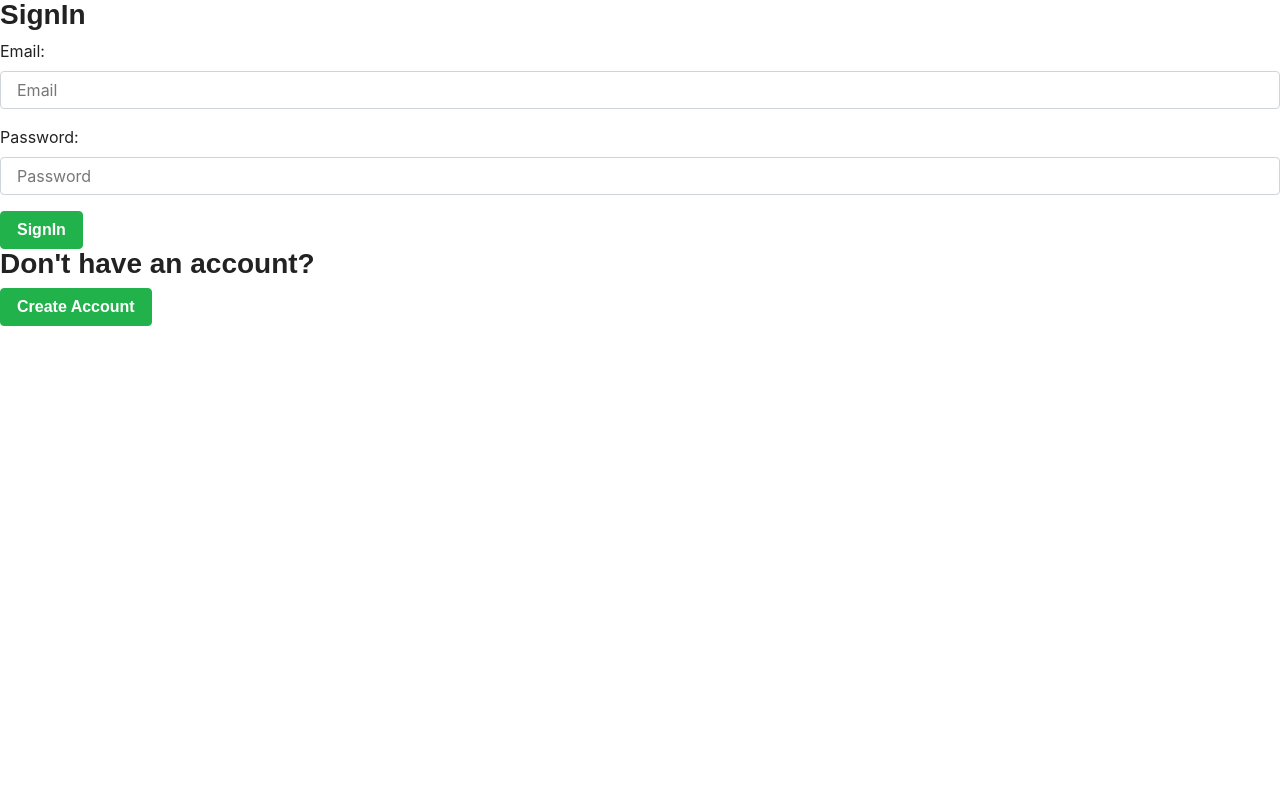
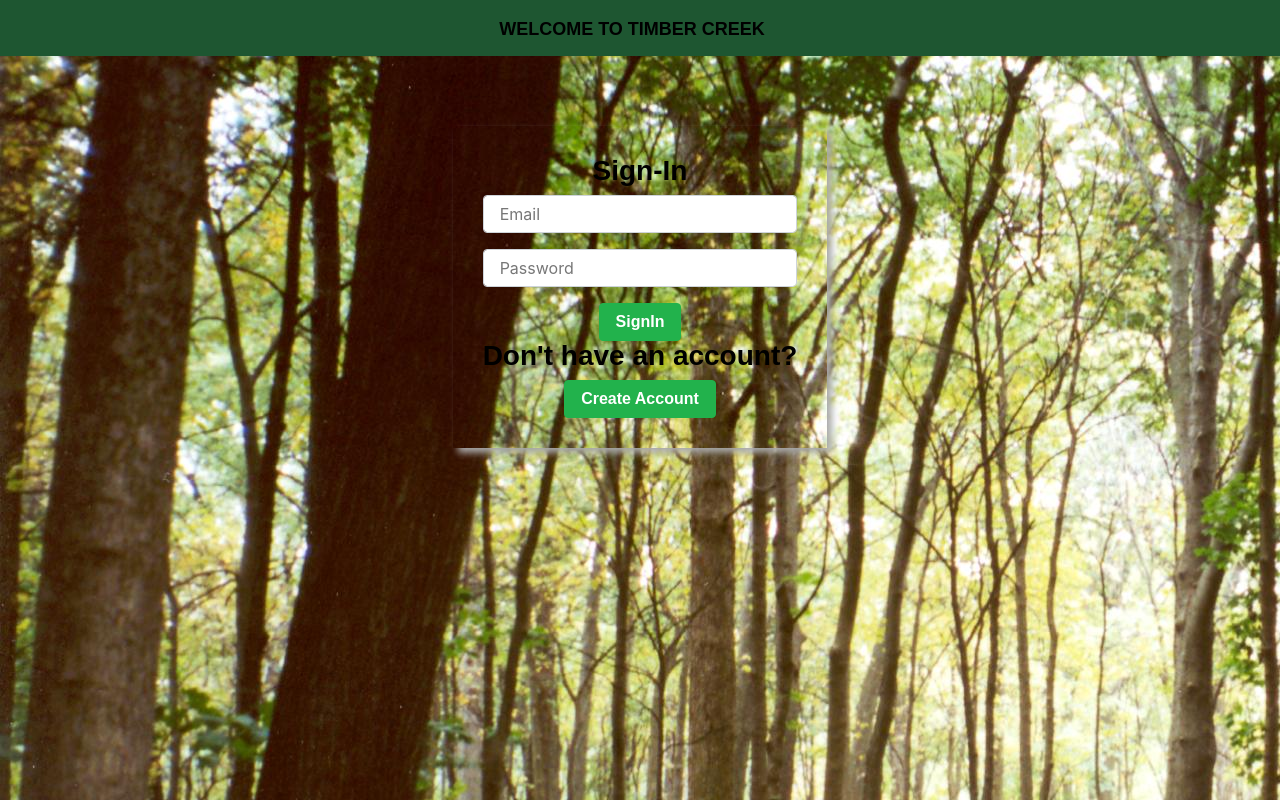
Before and after one commit to manhatten331/Apartment-Portal, a React (Create React App) app in the folder client/: page / in a window 1280 px wide. Built offline with nearby package versions, Linux system fonts and the light colour scheme; a web font is replaced by a local one.

Commit message:
Updating Front-end changes more coming soon

```diff
--- /dev/null
+++ b/client/src/assets/css/index.css
@@ -0,0 +1,16 @@
+body {
+    text-align: center;
+    color: black;
+    background-image: url(../foliage.jpg);
+    background-attachment: fixed;
+    background-repeat: repeat-x;
+    animation: 20000s infinite linear;
+}
+
+form {
+    display: inline-block;
+    box-shadow: 5px 5px 7px darkgray;
+    padding: 30px;
+    background-color: white .9;
+    margin: 70px;
+}
--- a/client/src/components/Nav/index.js
+++ b/client/src/components/Nav/index.js
@@ -1,7 +1,7 @@
 import React from "react";
 import "./style.css"
 
-function Nav() {
+export function Nav() {
     return (
         <nav className="navbar navbar-light navbar-expand-lg" style={{ backgroundColor: "#1E5631" }}>
             <a className="navbar-brand" href="/">Timber Creek</a>
@@ -23,4 +23,10 @@ function Nav() {
     )
 }
 
-export default Nav;
+export function IntroNav() {
+    return (
+        <nav className="navbar navbar-light navbar-expand-lg" style={{ backgroundColor: "#1E5631", justifyContent: "center" }}>
+            <a className="navbar-brand" href="/">Welcome to Timber Creek</a>
+        </nav>
+    )
+}
--- a/client/src/pages/Login.js
+++ b/client/src/pages/Login.js
@@ -1,8 +1,10 @@
 import React, { Component } from 'react';
+import { IntroNav } from "../components/Nav"
 // import { withRouter } from "react-router-dom";
 // import SignIn from "../components/SignIn";
 // import Register from "../components/Register";
 import API from "../utils/API"
+import "../assets/css/index.css"
 
 class Login extends Component {
     state = {
@@ -49,15 +51,12 @@ class Login extends Component {
 
         API.register(newUser).then(res => {
             console.log(res.data);
-            if (res.data === "User already exists"){
+            if (res.data === "User already exists") {
                 console.log(res.data);
                 window.confirm(res.data)
-                // this.props.history.push("/")
                 this.setState({ isLogged: false }, () => {
                     this.props.history.push("/")
-                    // alert("User Already Exist Please Login")
                 })
-                // alert("User Already Exist Please Login")
             } else {
                 this.props.history.push("/portal")
             }
@@ -75,7 +74,7 @@ class Login extends Component {
         API.login(currentUser).then(res => {
             if (res.data === "User does not exist") {
                 window.confirm(res.data)
-                this.setState({ isLogged: true }, () =>{
+                this.setState({ isLogged: true }, () => {
                     this.props.history.push("/")
                 })
             } else {
@@ -105,10 +104,11 @@ class Login extends Component {
 
     render() {
         const SignIn = (
-            <form>
-                <h3>SignIn</h3>
+            <div>
+                <IntroNav />
+                <form id="loginForm">
+                    <h3>Sign-In</h3>
                     <div className="form-group">
-                    <label htmlFor="fname">Email:</label>
                         <input
                             type="email"
                             className="form-control"
@@ -119,7 +119,6 @@ class Login extends Component {
                         />
                     </div>
                     <div className="form-group">
-                    <label htmlFor="fname">Password:</label>
                         <input
                             type="password"
                             className="form-control"
@@ -133,10 +132,12 @@ class Login extends Component {
                     <h3>Don't have an account?</h3>
                     <button type="button" className="btn btn-success" onClick={this.changeForm}>Create Account</button>
                 </form>
+            </div>
+
         )
 
         const Register = (
-            <form onSubmit={this.onRegistration}>
+            <form onSubmit={this.onRegistration} id="registerForm">
                 <h3>Register</h3>
                 <div className="form-group">
                     <label htmlFor="fname">First Name:</label>
--- a/client/src/pages/Portal.js
+++ b/client/src/pages/Portal.js
@@ -2,7 +2,7 @@ import React, { Component } from "react";
 import { Col, Row, Container } from "../components/Grid";
 import { CardBody, CardTitle, CardButton } from "../components/Card";
 import { Jumpotron } from "../components/Jumbotron"
-import  Nav  from "../components/Nav"
+import { Nav }   from "../components/Nav"
 import API from "../utils/API"
 
 class Portal extends Component {
```
Also changed, not shown: client/src/assets/foliage.jpg (added). Lines whose indentation alone changed are shown as unchanged.
